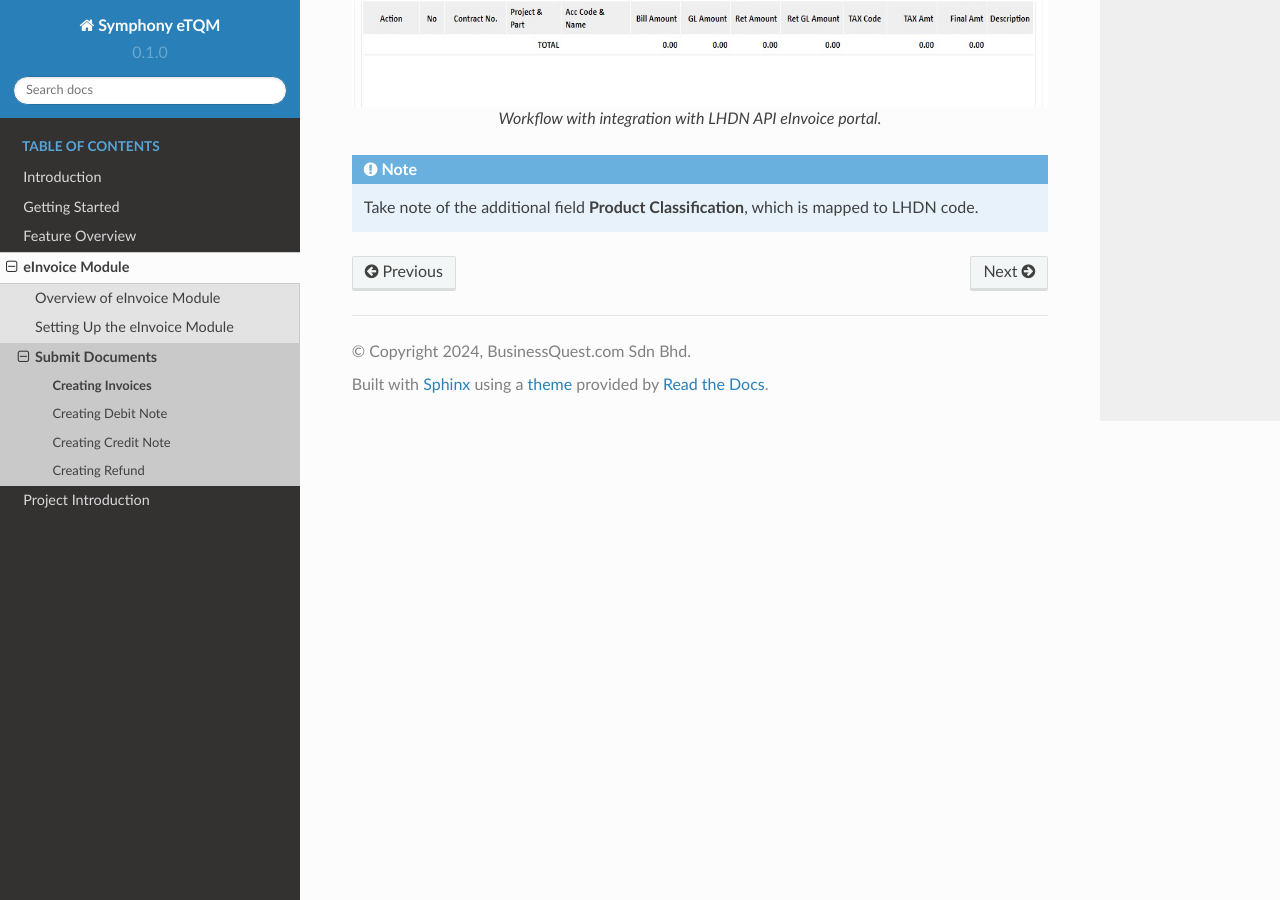
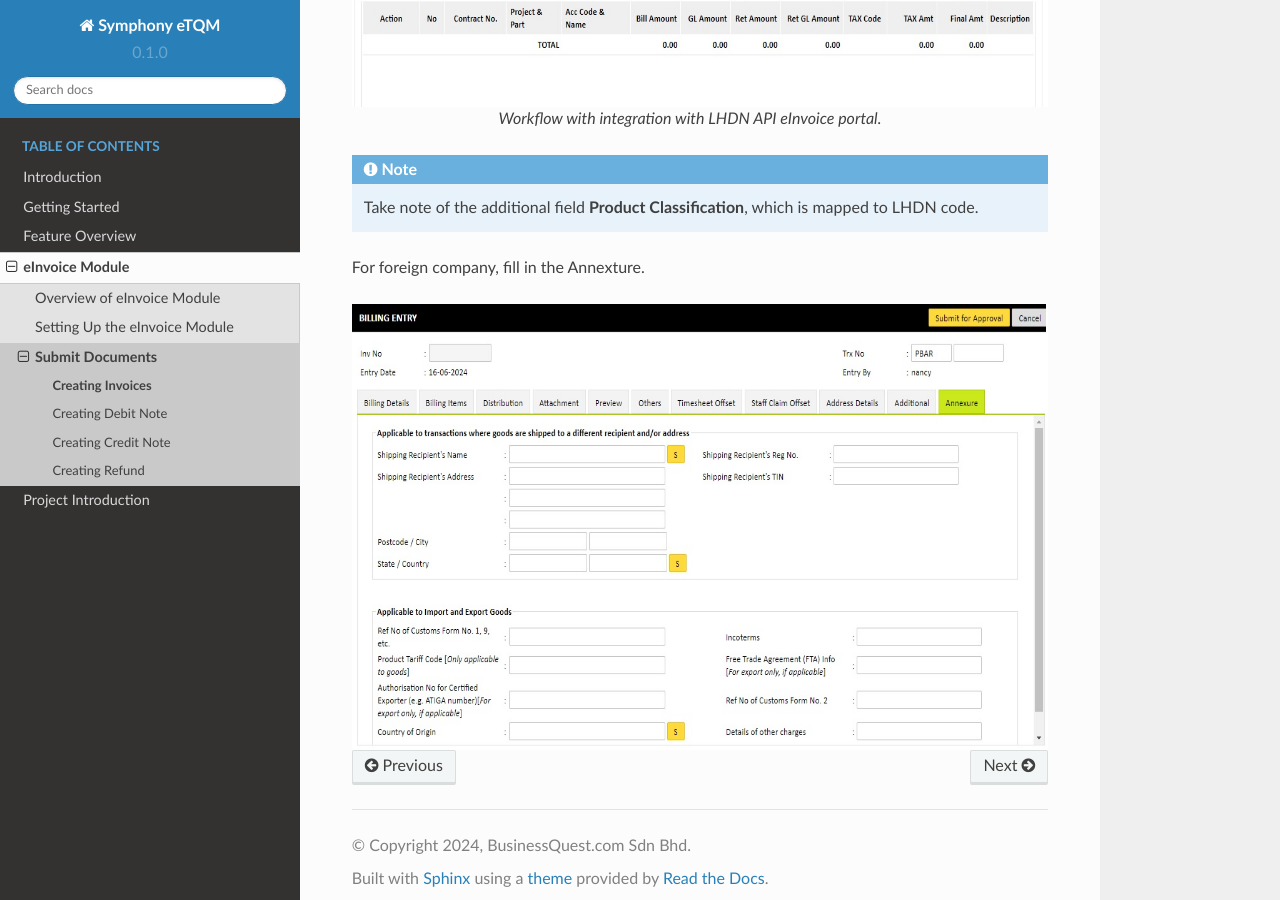
Before and after one commit to wookfai/manual, a Sphinx documentation site: the page built from docs/source/modules/einvoice/submitdocuments/create_bill.rst, in a window 1280 px wide and 900 px high, scrolled down 787 px. Built offline with Sphinx 7.4.7 and the Read the Docs theme 2.0.0, drawn with Linux system fonts in a browser that asks for light colours; pages that are not in the unit, such as notebooks, are missing from menus.

Commit message:
Update create_bill.rst

```diff
--- a/docs/source/modules/einvoice/submitdocuments/create_bill.rst
+++ b/docs/source/modules/einvoice/submitdocuments/create_bill.rst
@@ -37,3 +37,11 @@ The eInvoice module ensures that your invoices are compliant with electronic inv
 
    Take note of the additional field **Product Classification**,
    which is mapped to LHDN code.
+
+
+For foreign company, fill in the Annexture.
+
+.. figure:: images/billing_annexure.jpg
+   :alt: Work Flow eInvoice
+   :align: center
+   :scale: 75%
```
